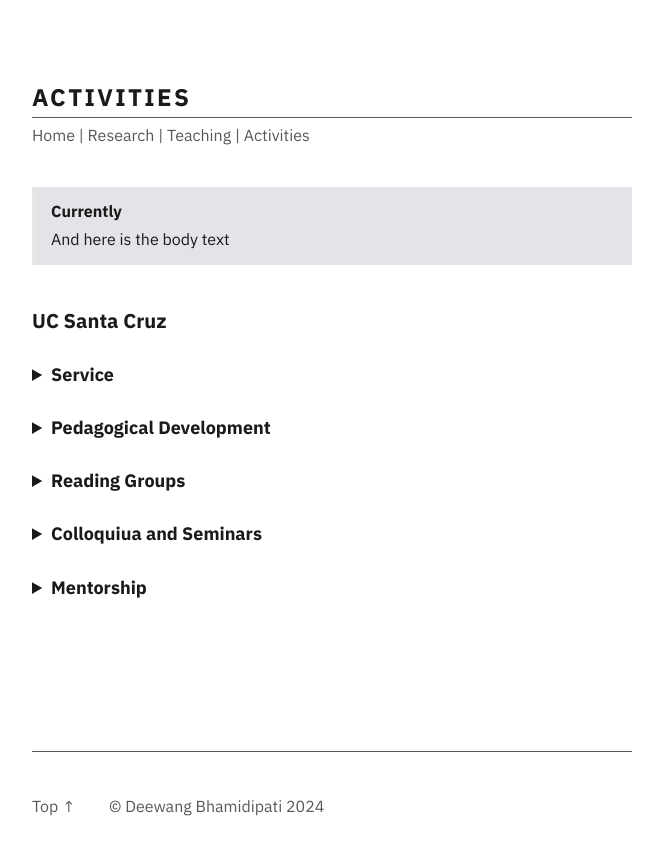
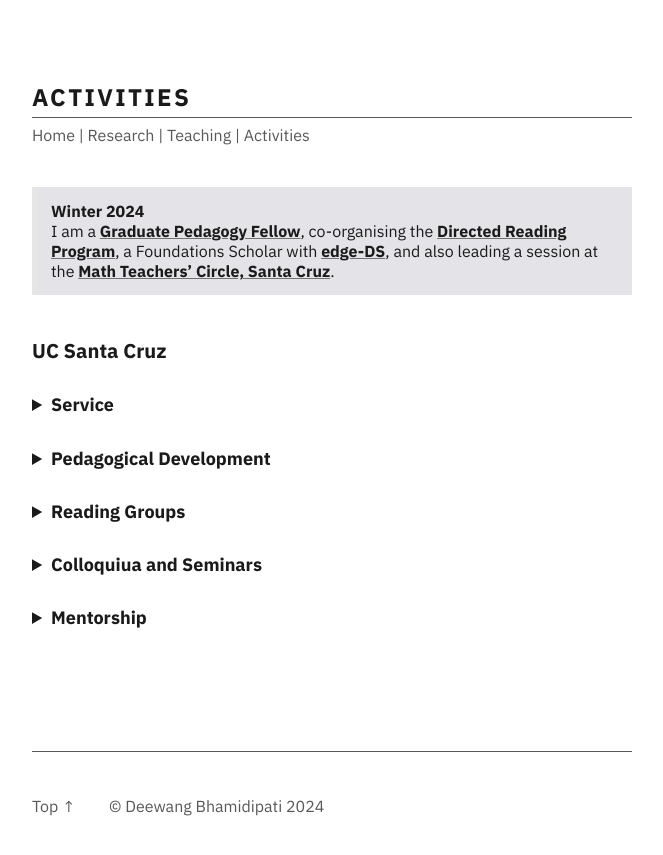
Before and after one commit to junkquill/junkquill.github.io, a Jekyll site: the page built from _pages/activities.md, in a window 1280 px wide. Shown: the top 855 px of the page, without its empty margins (308-971 px from the left). Built offline with Jekyll 4.4.1, drawn with Linux system fonts in a browser that asks for light colours.

Commit message:
callout-update-3

```diff
--- a/_pages/activities.md
+++ b/_pages/activities.md
@@ -10,8 +10,8 @@ permalink: /activities
 ---
 
 <div class="callout">
-<h2>Currently</h2>
-<p>And here is the body text</p>
+    <h2> Winter 2024 </h2>
+I am a <a href="https://tlc.ucsc.edu/programs/graduate-pedagogy-fellows/"><b>Graduate Pedagogy Fellow</b></a>, co-organising the <a href="https://sites.google.com/ucsc.edu/drp-math/"><b>Directed Reading Program</b></a>, a Foundations Scholar with <a href="https://sites.google.com/ucsc.edu/edgedsprogram/"><b>edge-DS</b></a>, and also leading a session at the <a href="https://people.ucsc.edu/~pmorale5/mtc/"><b>Math Teachers’ Circle, Santa Cruz</b></a>.
 </div>
 
 ### UC Santa Cruz
```
Also changed, not shown: _pages/teaching.md (+1 -0 lines).
